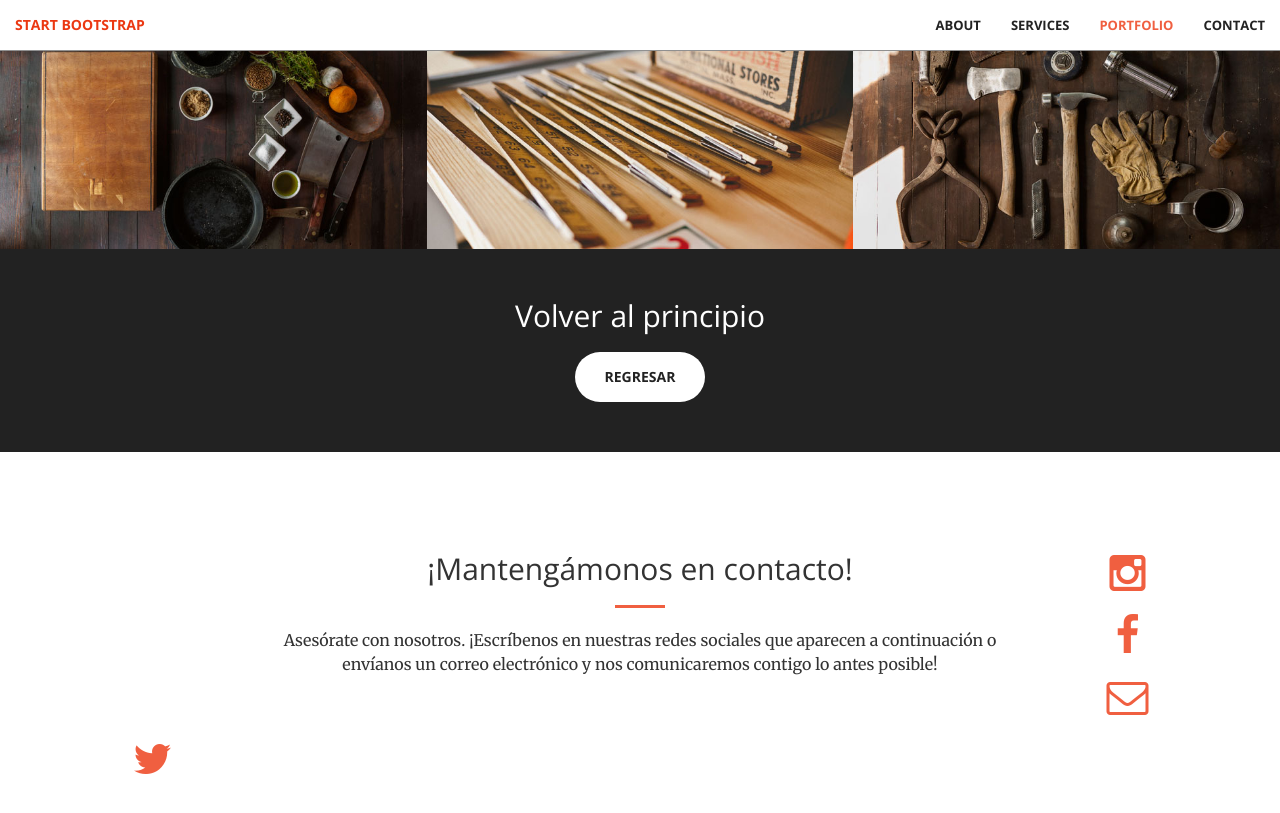
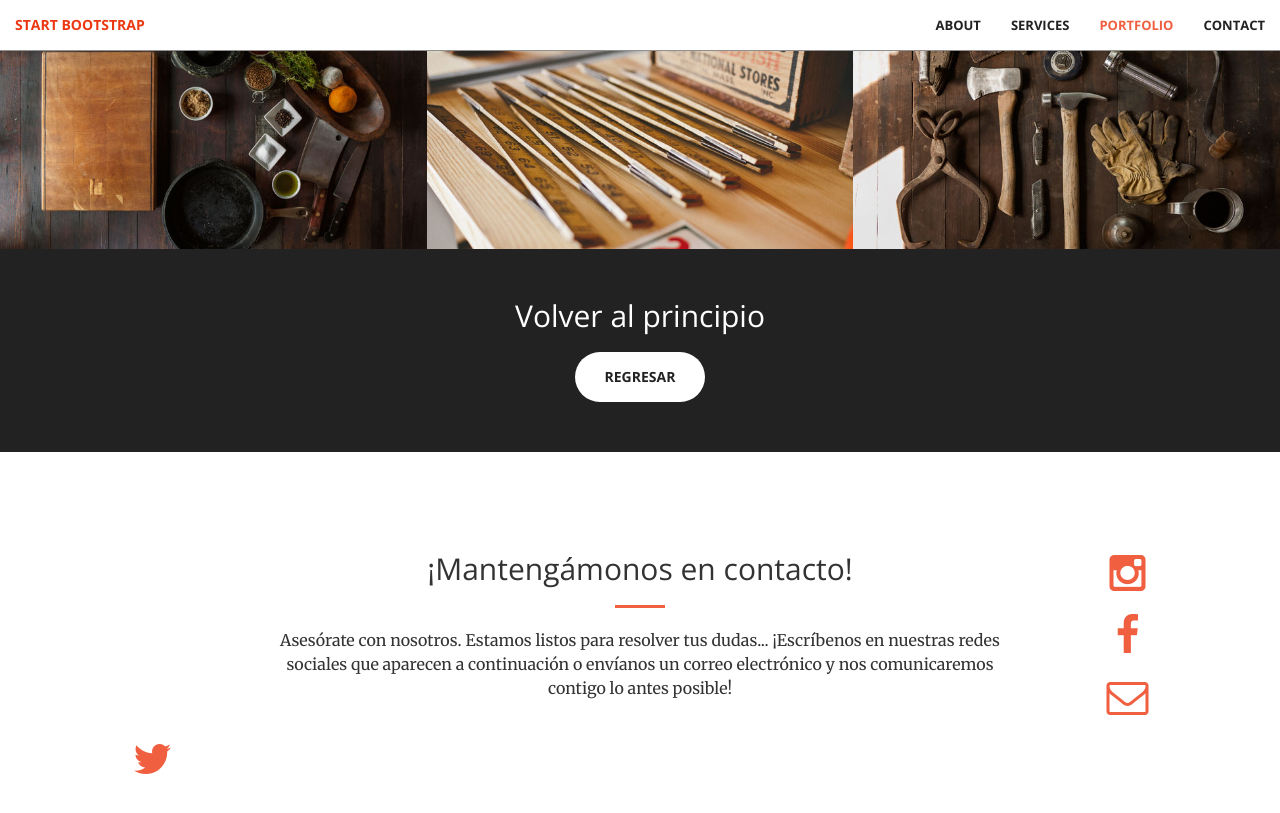
Before and after one commit to KatherineMerchanS/KatherineMerchanS.github.io, a Jekyll site: the page built from index.html, in a window 1280 px wide and 900 px high, scrolled down 1985 px. Shown: the top 813 px of the window. Built offline with Jekyll 4.4.1, drawn with Linux system fonts in a browser that asks for light colours.

Commit message:
Update contact.html

```diff
--- a/_includes/contact.html
+++ b/_includes/contact.html
@@ -4,7 +4,7 @@
             <div class="col-lg-8 col-lg-offset-2 text-center">
                 <h2 class="section-heading">¡Mantengámonos en contacto!</h2>
                 <hr class="primary">
-                <p>Asesórate con nosotros. ¡Escríbenos en nuestras redes sociales que aparecen a continuación o envíanos un correo electrónico y nos comunicaremos contigo lo antes posible!</p>
+                <p>Asesórate con nosotros. Estamos listos para resolver tus dudas... ¡Escríbenos en nuestras redes sociales que aparecen a continuación o envíanos un correo electrónico y nos comunicaremos contigo lo antes posible!</p>
             </div>
         <div class="col-lg-2 col-lg-offset-4,5 text-center">
             <a href="https://twitter.com/{{ site.twitter_username }}">
@@ -24,7 +24,7 @@
                 <p>{{ site.email }}</p>
             </a>
            </div>
-        <div class="col-lg-2 col-lg-offset-3,7 text-center">
+        <div class="col-lg-2 col-lg-offset-3,5 text-center">
             <a href="https://twitter.com/{{ site.twitter_username }}">
                 <i class="fa fa-twitter fa-3x wow bounceIn" data-wow-delay=".1s"></i>
                 <p>{{ site.twitter_username }}</p>
```
